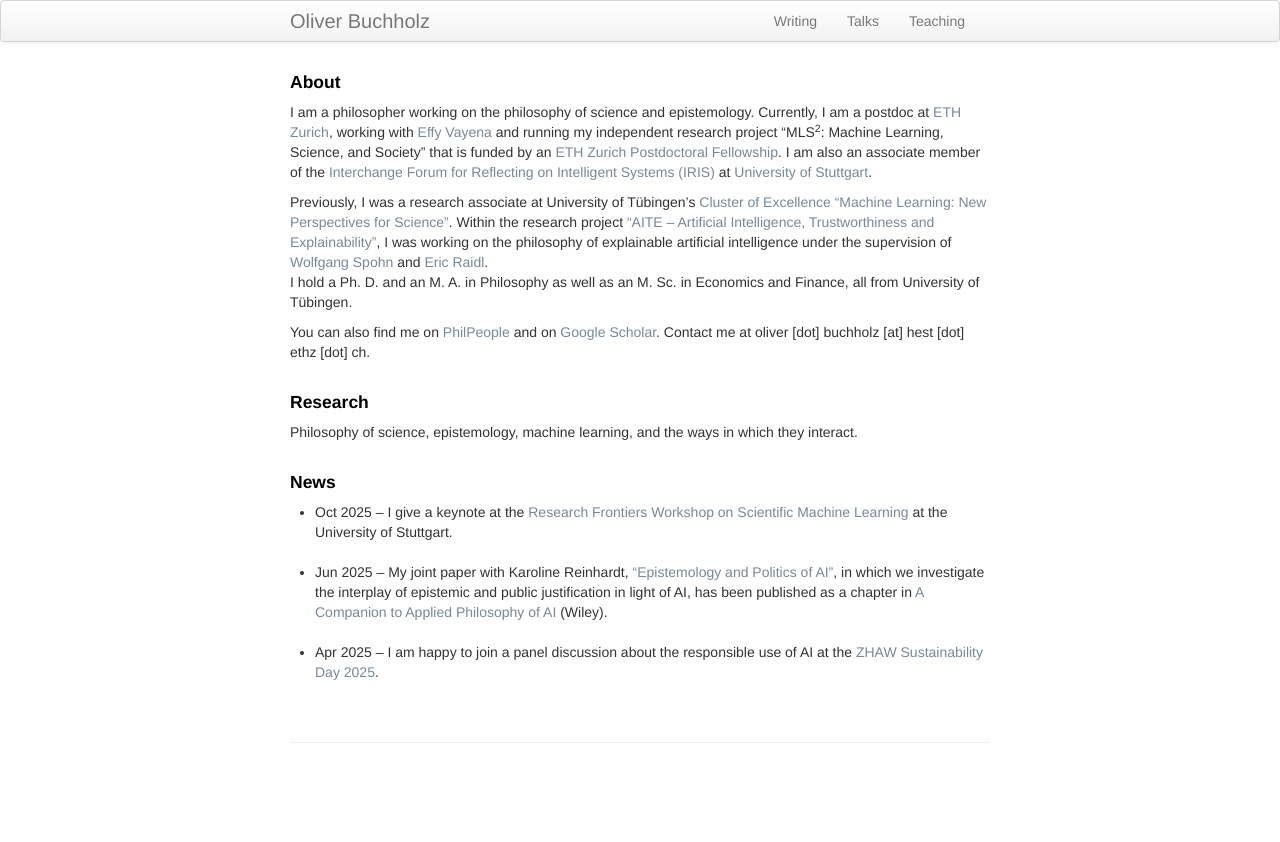
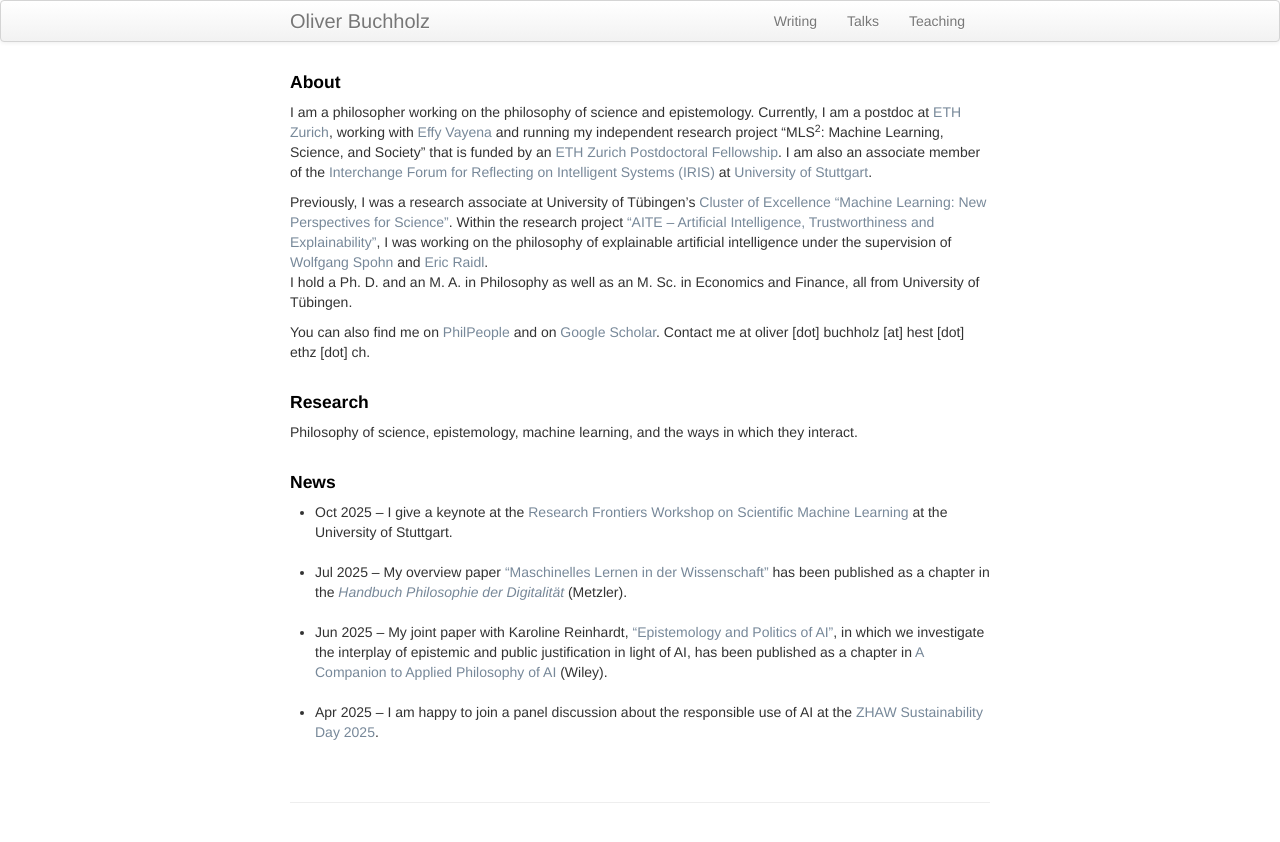
Before and after one commit to oliverbuchholz/oliverbuchholz.github.io, a Jekyll site: the page built from index.md, in a window 1280 px wide. Shown: the top 842 px of the page. Built offline with Jekyll 4.4.1, drawn with Linux system fonts in a browser that asks for light colours.

Commit message:
Update index.md

```diff
--- a/index.md
+++ b/index.md
@@ -26,6 +26,9 @@ Philosophy of science, epistemology, machine learning, and the ways in which the
 <li> Oct 2025 &ndash; I give a keynote at the <a href="https://www.simtech.uni-stuttgart.de/communication/events/workshops/frontiers/" target="_blank">Research Frontiers Workshop on Scientific Machine Learning</a> at the University of Stuttgart.<br><br>
 </li>
 
+<li> Jul 2025 &ndash; My overview paper <a href="https://doi.org/10.1007/978-3-662-70086-0_43-1" target="_blank">&ldquo;Maschinelles Lernen in der Wissenschaft&rdquo;</a> has been published as a chapter in the <a href="https://link.springer.com/referencework/10.1007/978-3-662-70086-0" target="_blank"><i>Handbuch Philosophie der Digitalit&auml;t</i></a> (Metzler).<br><br>
+</li>
+
 <li> Jun 2025 &ndash; My joint paper with Karoline Reinhardt, <a href="https://doi.org/10.1002/9781394238651.ch8" target="_blank">&ldquo;Epistemology and Politics of AI&rdquo;</a>, in which we investigate the interplay of epistemic and public justification in light of AI, has been published as a chapter in <a href="https://doi.org/10.1002/9781394238651" target="_blank">A Companion to Applied Philosophy of AI</a> (Wiley).<br><br>
 </li>
 
```
